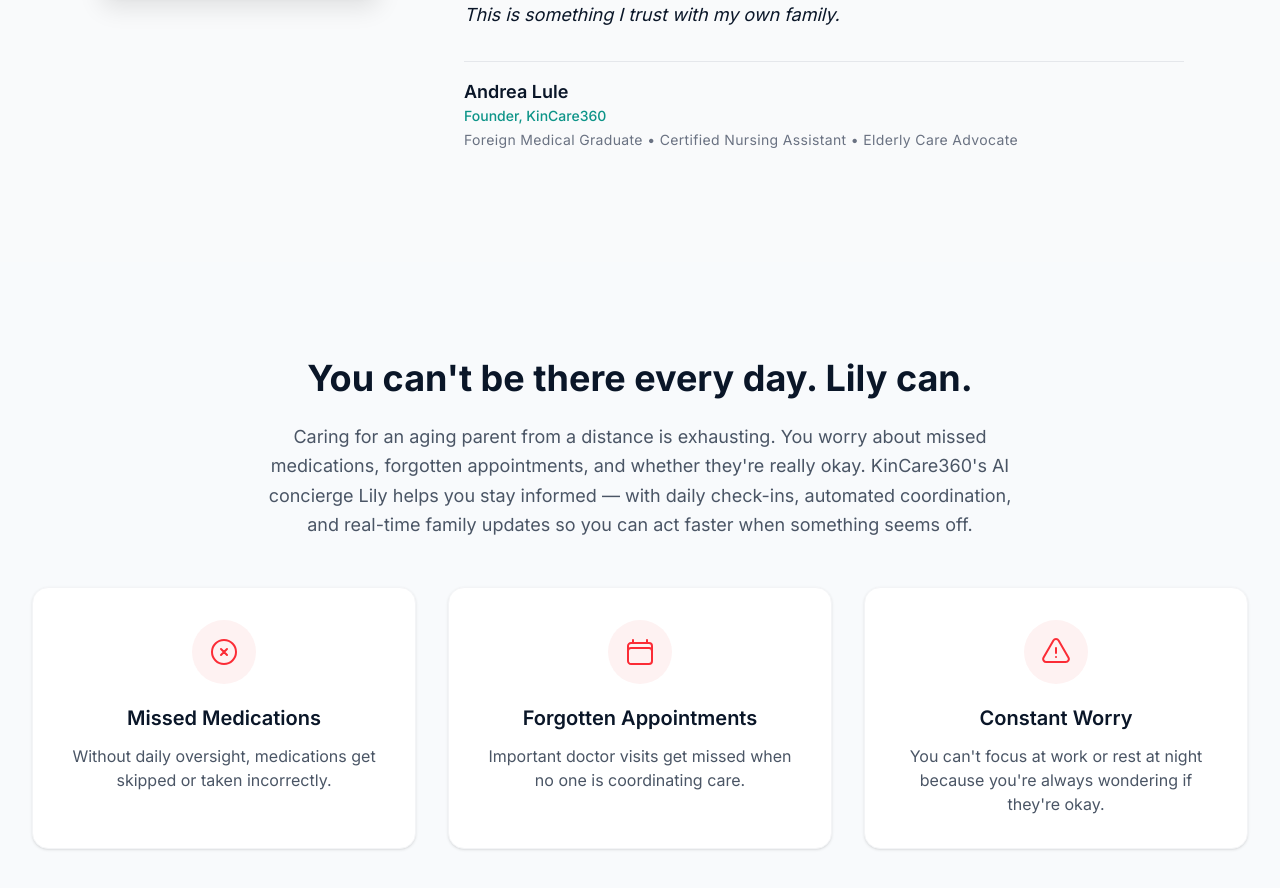
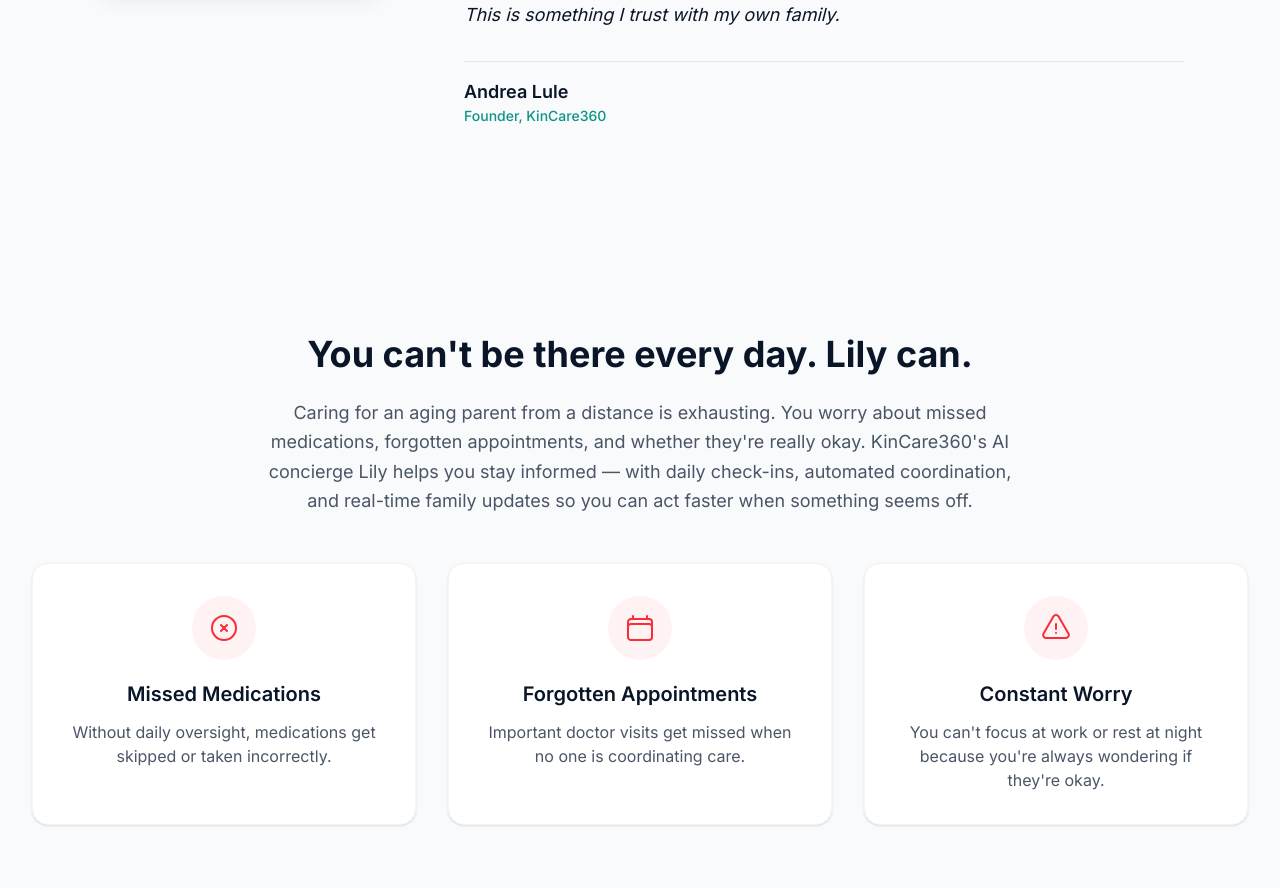
Before and after one commit to andreablule/kincare360, a Next.js app: page / in a window 1280 px wide. Shown: the part 1880-2768 px from the top of the page. Built offline with nearby package versions, Linux system fonts and the light colour scheme.

Commit message:
fix: clean founder section - just name and title

```diff
--- a/src/components/FounderStory.tsx
+++ b/src/components/FounderStory.tsx
@@ -56,9 +56,6 @@ export default function FounderStory() {
             <div className="mt-8 pt-4 border-t border-gray-200">
               <p className="text-lg font-semibold text-navy">Andrea Lule</p>
               <p className="text-sm text-teal font-medium">Founder, KinCare360</p>
-              <p className="text-sm text-gray-500 tracking-wide mt-1">
-                Foreign Medical Graduate &bull; Certified Nursing Assistant &bull; Elderly Care Advocate
-              </p>
             </div>
           </div>
         </div>
```
